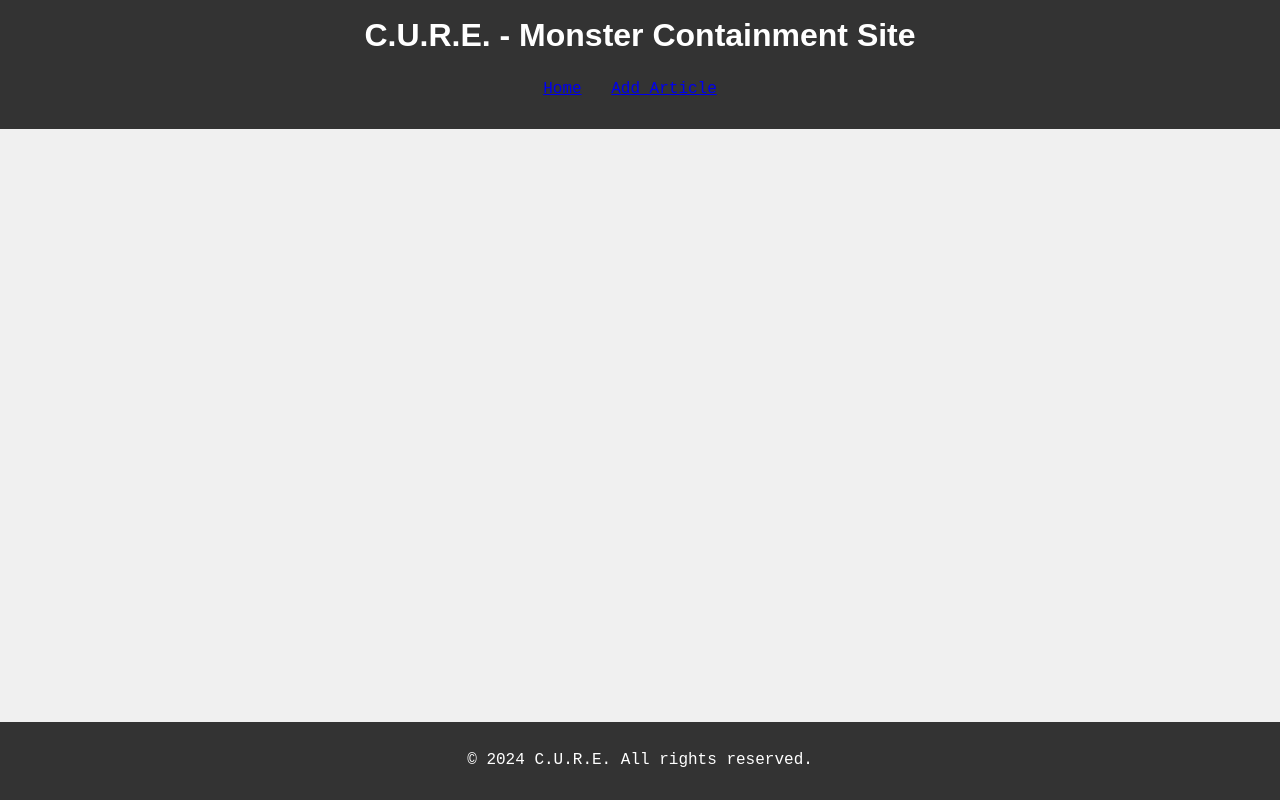
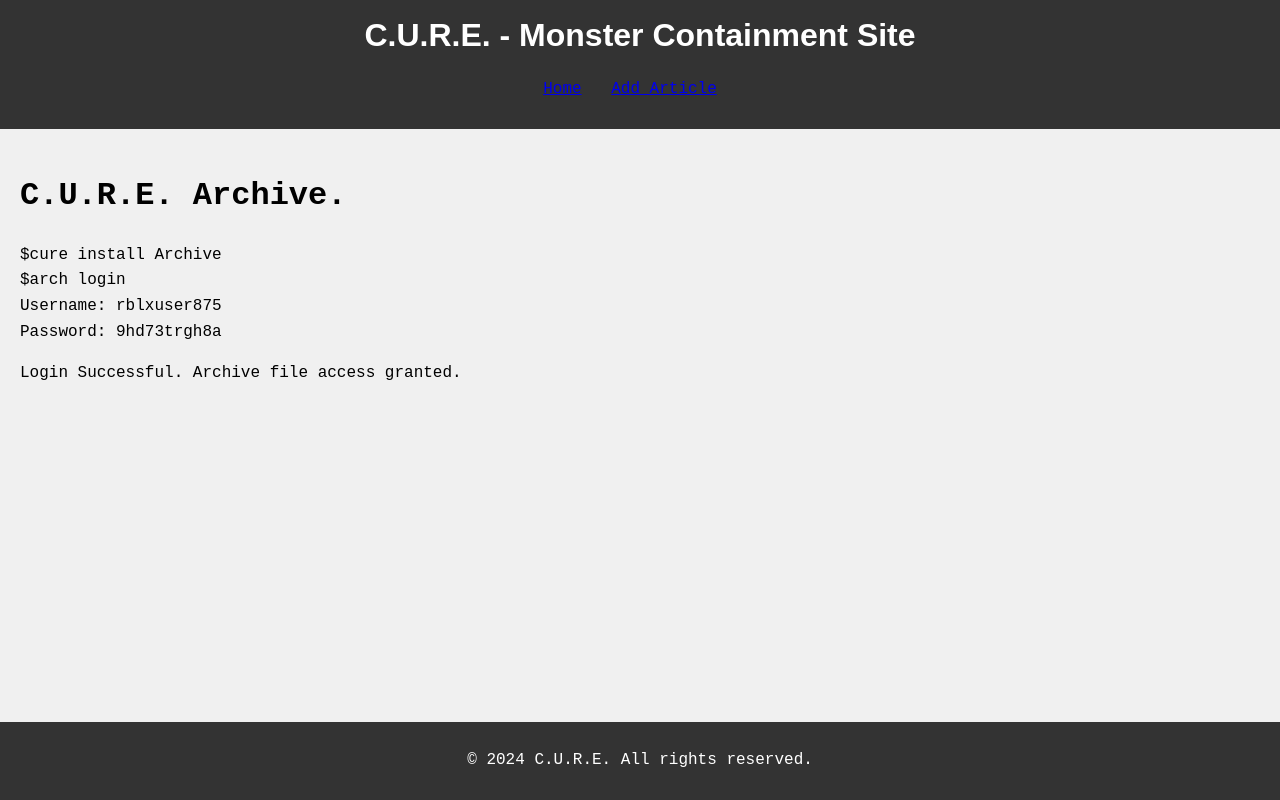
Before and after one commit to FoundationINCCorporateTeam/CUREArchive, a plain HTML site: page index.html in a window 1280 px wide. Drawn offline with nearby package versions, Linux system fonts and the light colour scheme; no server answers.

Commit message:
Update index.html

```diff
--- a/index.html
+++ b/index.html
@@ -18,9 +18,9 @@
         </nav>
     </header>
     <main>
-        <section id="articles">
-            <!-- Articles will be dynamically added here -->
-        </section>
+<h1>C.U.R.E. Archive.</h1>
+        <p>$cure install Archive<br>$arch login<br>Username: rblxuser875<br>Password: 9hd73trgh8a</p>
+        <p>Login Successful. Archive file access granted.</p>
     </main>
     <footer>
         <p>&copy; 2024 C.U.R.E. All rights reserved.</p>
```
